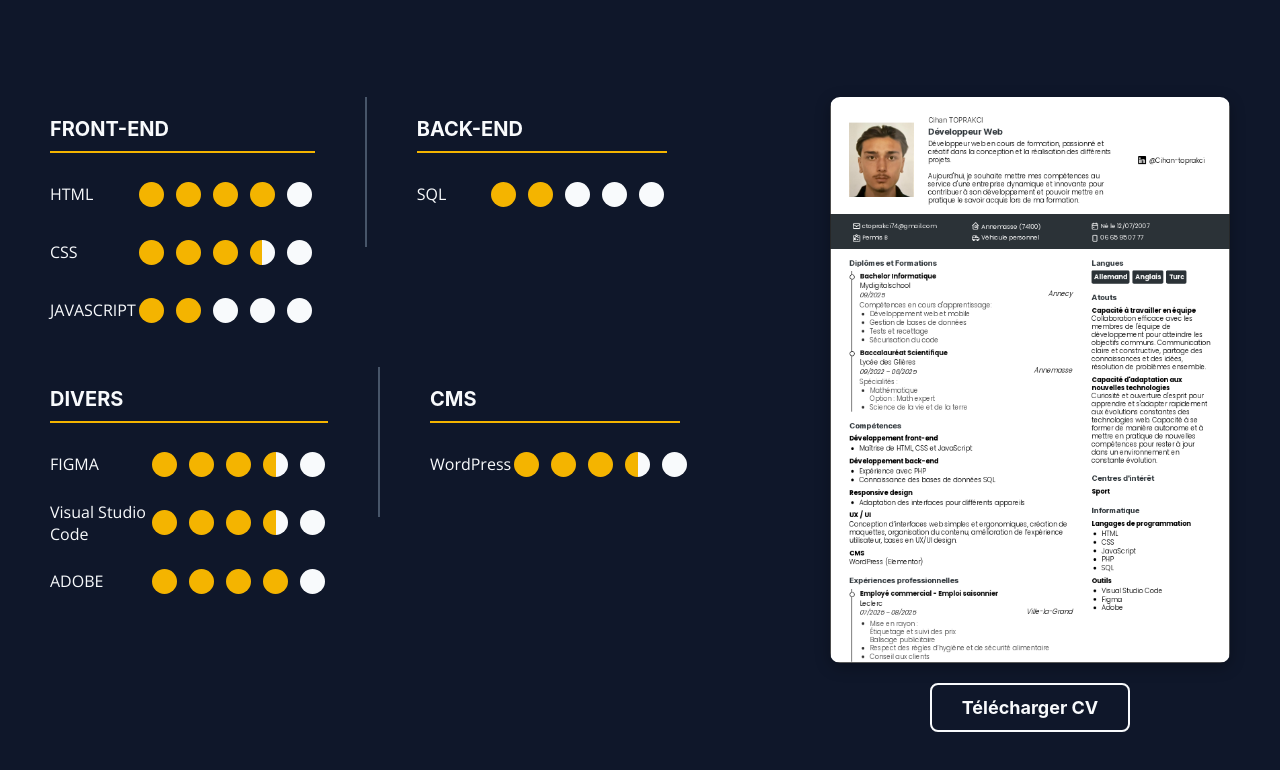
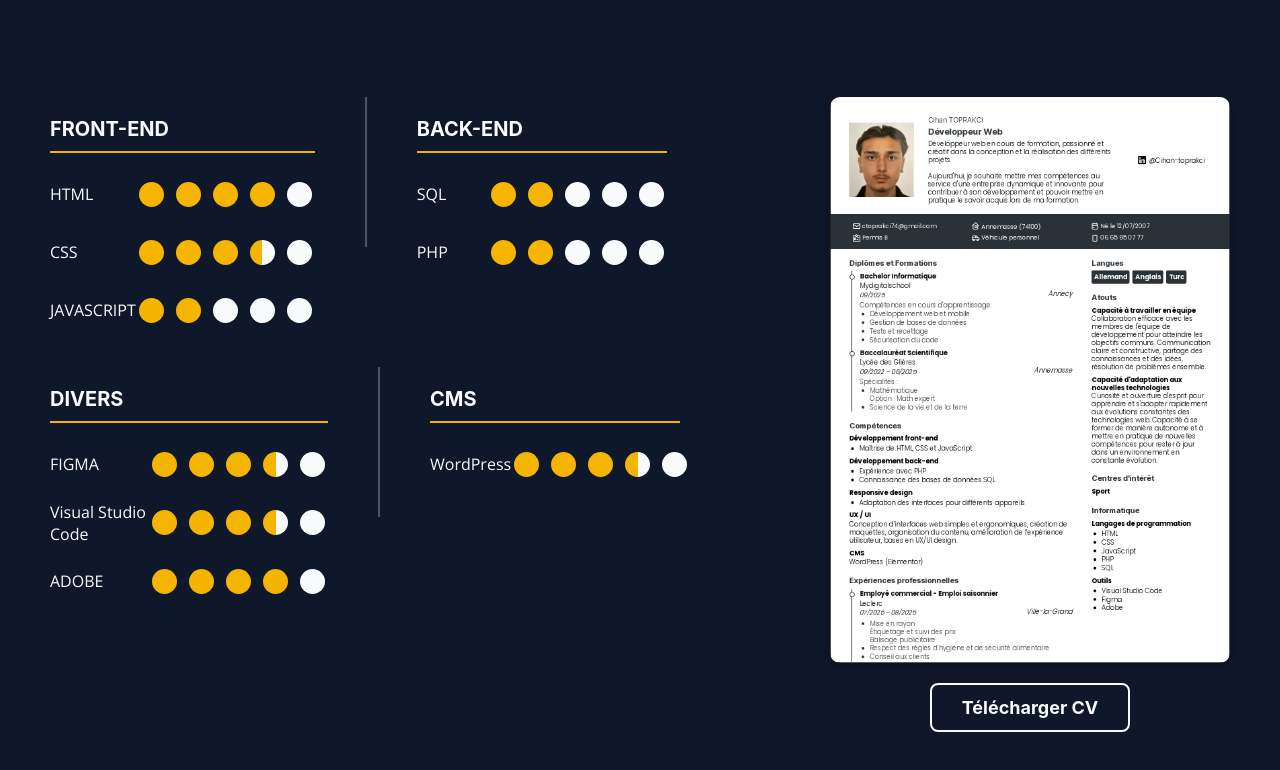
Before and after one commit to Cihantoprakci/Cihantoprakci.github.io, a plain HTML site: page apropos.html in a window 1280 px wide. Shown: the part 1419-2189 px from the top of the page. Drawn offline with nearby package versions, Linux system fonts and the light colour scheme.

Commit message:
Mise à jour de la page A Propos et correction design

```diff
--- a/apropos.html
+++ b/apropos.html
@@ -98,6 +98,10 @@
                             <span class="skill-name">SQL</span>
                             <img src="./image/Frame 17.svg" alt="">
                         </div>
+                        <div class="skill-item">
+                            <span class="skill-name">PHP</span>
+                            <img src="./image/Frame 17.svg" alt="">
+                        </div>
                     </div>
                 </div>
                 <div class="ranger">
```
